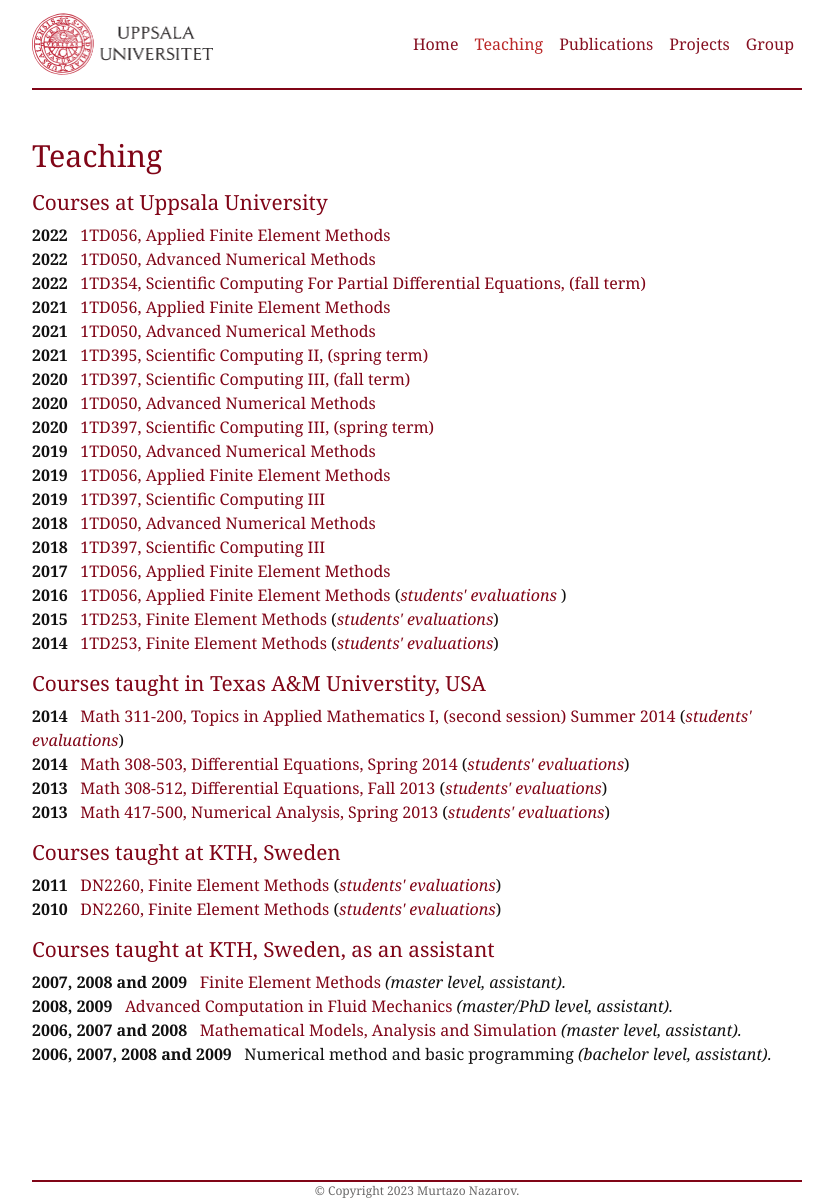
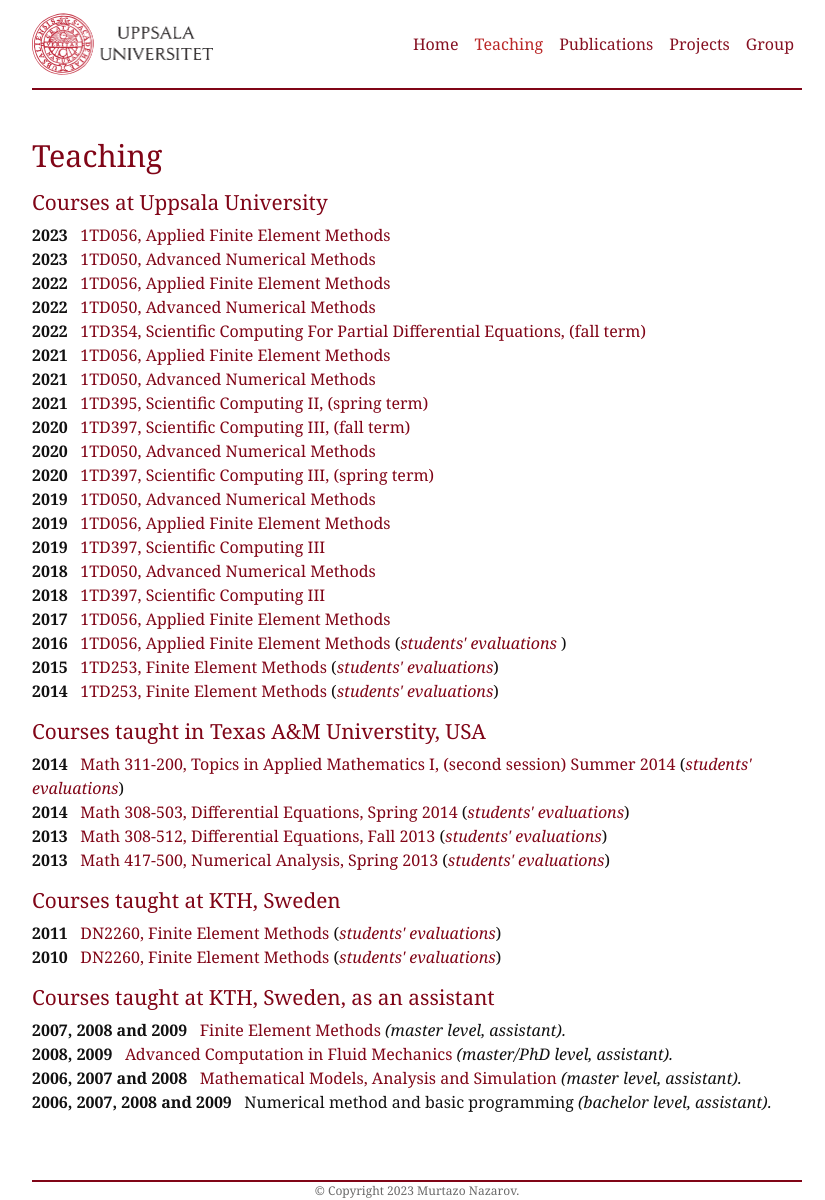
Before and after one commit to murtazo/murtazo.github.io, a Jekyll site: the page built from _pages/teaching.md, in a window 1280 px wide and 1200 px high. Shown: the whole window, without its empty margins (223-1048 px from the left). Built offline with Jekyll 4.4.1, drawn with Linux system fonts in a browser that asks for light colours; nearby versions of some CDN libraries; a style sheet for code colours, icons or effects is not loaded.

Commit message:
Update teaching.md

```diff
--- a/_pages/teaching.md
+++ b/_pages/teaching.md
@@ -10,6 +10,22 @@
 <h3>Courses at Uppsala University</h3>
 
 <ul style="list-style-type:none; padding-left:0;">
+  <li>
+    <b>2023</b> &nbsp;
+    <a href="https://www.uu.se/en/admissions/exchange/courses/list/course-description/?kKod=1TD056&typ=1">
+      1TD056,
+      Applied Finite Element Methods
+    </a>
+  </li>
+
+  <li>
+    <b>2023</b> &nbsp;
+    <a href="http://www.uu.se/en/admissions/master/selma/kursplan/?kpid=34479&amp;type=1">
+      1TD050,
+      Advanced Numerical Methods
+    </a>
+  </li>
+
   <li>
     <b>2022</b> &nbsp;
     <a href="https://www.uu.se/en/admissions/exchange/courses/list/course-description/?kKod=1TD056&typ=1">
```
